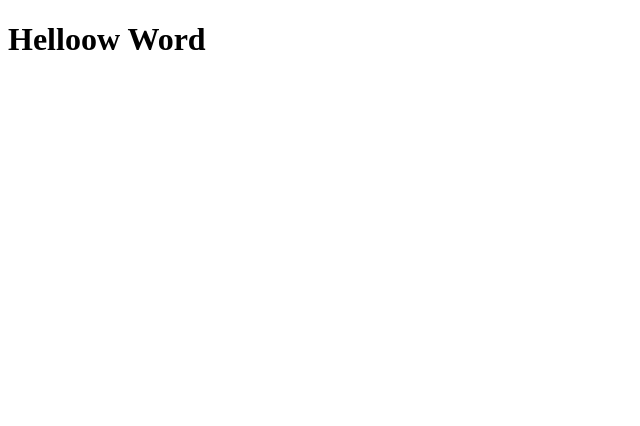
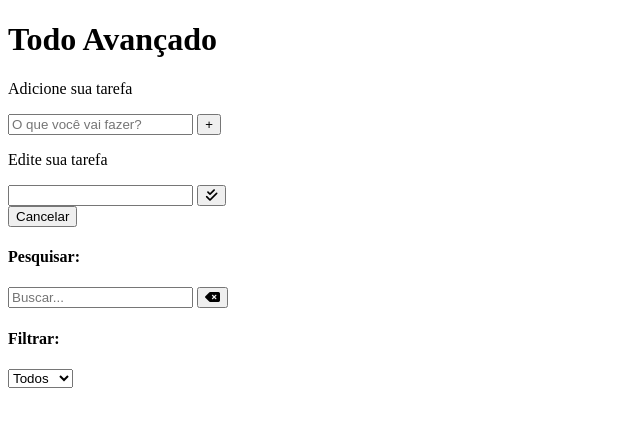
Before and after one commit to WendellMatheus/ToDoList-JS, a plain HTML site: page index.html in a window 1280 px wide. Shown: the whole page, without its empty margins (0-640 px from the left). Drawn offline with Linux system fonts and the light colour scheme.

Commit message:
create structure hrml

```diff
--- a/index.html
+++ b/index.html
@@ -8,11 +8,81 @@
     <!-- CSS do projeto -->
     <link rel="stylesheet" href="css/style.css">
     <!-- Font Awesome -->
-    <link rel="stylesheet" href="https://cdnjs.cloudflare.com/ajax/libs/font-awesome/6.1.2/css/all.min.css" integrity="sha512-1sCRPdkRXhBV2PBLUdRb4tMg1w2YPf37qatUFeS7zlBy7jJI8Lf4VHwWfZZfpXtYSLy85pkm9GaYVYMfw5BC1A==" crossorigin="anonymous" referrerpolicy="no-referrer" />
+    <link
+      rel="stylesheet"
+      href="https://cdnjs.cloudflare.com/ajax/libs/font-awesome/6.1.2/css/all.min.css"
+      integrity="sha512-1sCRPdkRXhBV2PBLUdRb4tMg1w2YPf37qatUFeS7zlBy7jJI8Lf4VHwWfZZfpXtYSLy85pkm9GaYVYMfw5BC1A=="
+      crossorigin="anonymous"
+      referrerpolicy="no-referrer"
+    />
     <!-- JS do Projeto -->
     <script src="js/scripts.js"></script>
 </head>
 <body>
-    <h1>Helloow Word</h1>
+   <div class="todo-container">
+      <header>
+        <h1>Todo Avançado</h1>
+      </header>
+
+      <form id="todo-form">
+        <p>Adicione sua tarefa</p>
+        <div class="form-control">
+          <input
+            type="text" id="todo-input" placeholder="O que você vai fazer?" />
+          <button type="submit">
+            <i class="fa-thin fa-plus"></i>
+          </button>
+        </div>
+      </form>
+
+      <form id="edit-form" class="hide">
+        <p>Edite sua tarefa</p>
+        <div class="form-control">
+          <input type="text" id="edit-input" />
+          <button type="submit">
+            <i class="fa-solid fa-check-double"></i>
+          </button>
+        </div>
+        <button id="cancel-edit-btn">Cancelar</button>
+      </form>
+
+      <div id="toolbar">
+        <div id="search">
+          <h4>Pesquisar:</h4>
+          <form>
+            <input type="text" id="search-input" placeholder="Buscar..." />
+            <button id="erase-button">
+              <i class="fa-solid fa-delete-left"></i>
+            </button>
+          </form>
+        </div>
+        <div id="filter">
+          <h4>Filtrar:</h4>
+          <select id="filter-select">
+            <option value="all">Todos</option>
+            <option value="done">Feitos</option>
+            <option value="todo">A fazer</option>
+          </select>
+        </div>
+      </div>
+
+      <div id="todo-list">
+        <!--
+          Template
+          <div class="todo">
+          <h3>Estou fazendo algo aqui...</h3>
+          <button class="finish-todo">
+            <i class="fa-solid fa-check"></i>
+          </button>
+          <button class="edit-todo">
+            <i class="fa-solid fa-pen"></i>
+          </button>
+          <button class="remove-todo">
+            <i class="fa-solid fa-xmark"></i>
+          </button>
+        </div> -->
+      </div>
+
+    </div>
 </body>
 </html>
```
